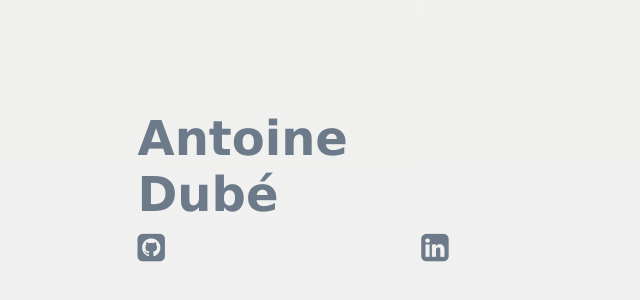
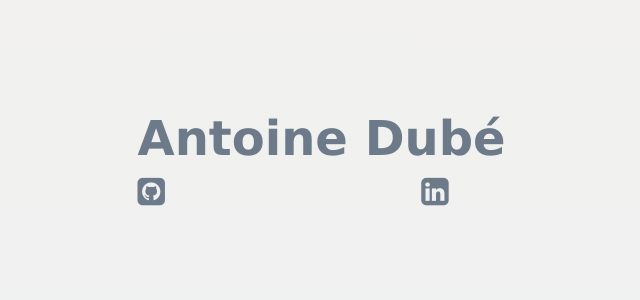
Before and after one commit to antoinedube/portfolio, a website: page templates/index.html in a window 1280 px wide. Shown: the part 50-350 px from the top of the page, without its empty margins (345-985 px from the left). Drawn offline with Linux system fonts and the light colour scheme; files that its build step writes are made by us from their sources.

Commit message:
Rollback

```diff
--- a/stylesheets/main.css
+++ b/stylesheets/main.css
@@ -46,3 +46,7 @@ a:link, a:visited, a:active {
 a:hover {
     color: #4B77BE;
 }
+
+h1 {
+    text-align: center;
+}
--- a/templates/index.html
+++ b/templates/index.html
@@ -7,7 +7,7 @@
 
 <body>
   <div class="container">
-    <h1 class="title">Antoine Dubé</h1>
+    <h1 class="title">Antoine&nbsp;Dubé</h1>
     <div class="icon left">
       <a href="https://github.com/antoinedube">
         <i class="fa fa-2x fa-github-square"></i>
```
Also changed, not shown: 1 other file.
